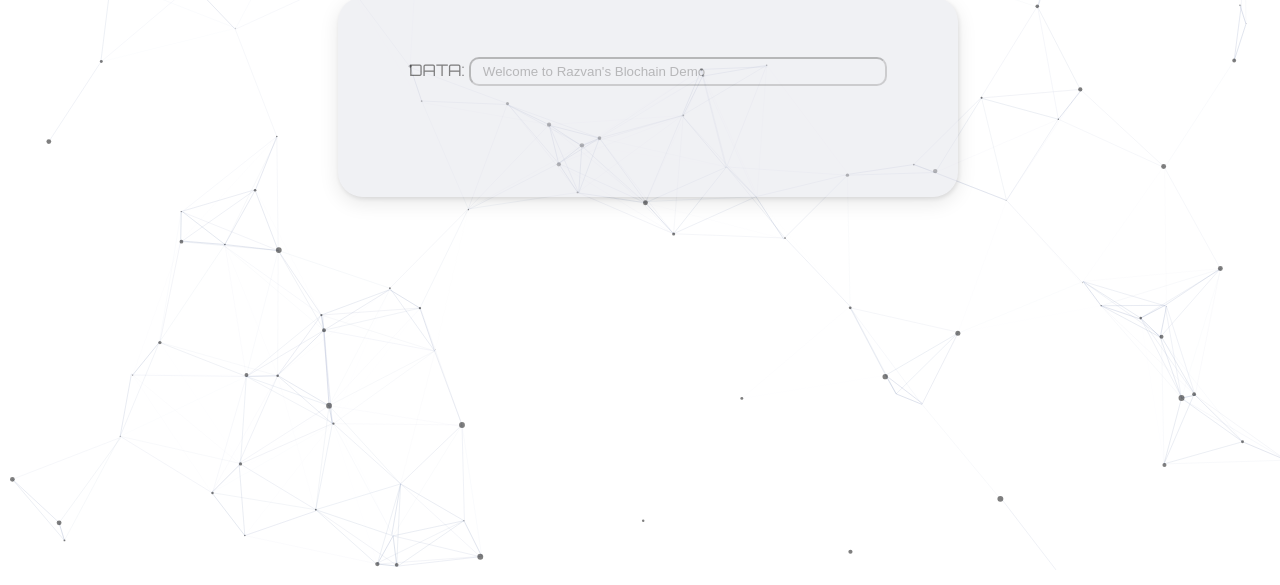
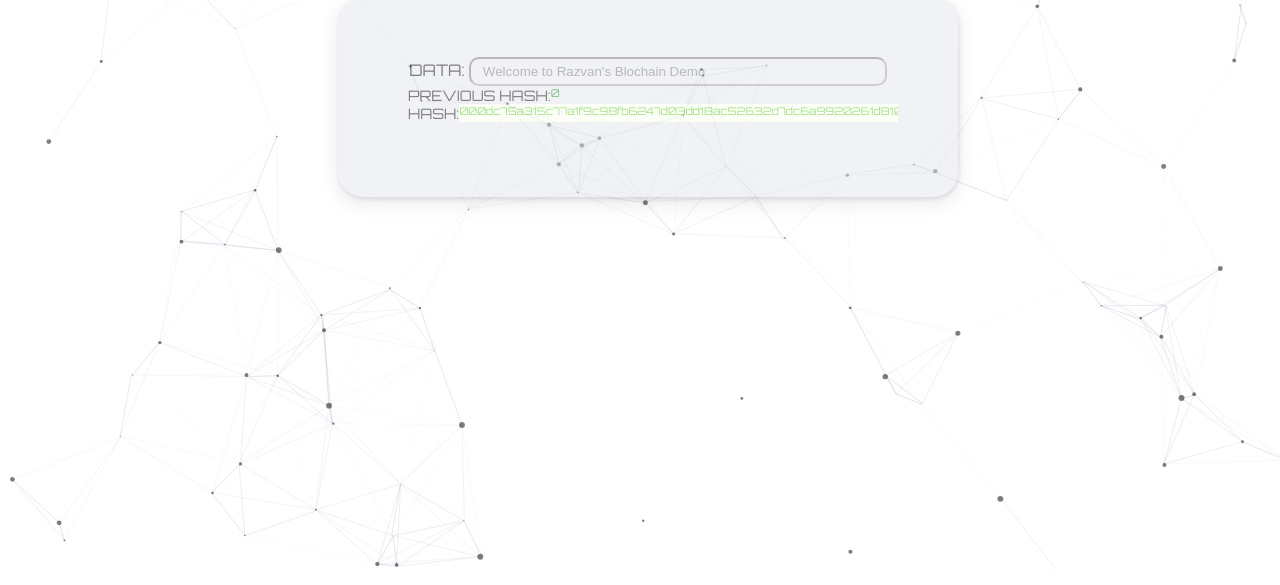
Before and after one commit to PixlCraft/BlockChainOverview, a plain HTML site: page index.html in a window 1280 px wide. Shown: the part 231-816 px from the top of the page. Drawn offline with Linux system fonts and the light colour scheme; a web font is replaced by a local one.

Commit message:
only frontend changes

```diff
--- a/index.html
+++ b/index.html
@@ -15,12 +15,23 @@
     <form>
       <label for="dataform">DATA</label>
       <input type="text" name="dataform" placeholder="Welcome to Razvan's Blochain Demo">
-      <span>
+    </form>
+    <div class="genesisPrevHashBox">
+      <div style="white-space: nowrap;font-size: 0.9em;font-family: 'Rajdhani', sans-serif;font-family: 'Orbitron', sans-serif; ">PREVIOUS HASH:</div>
+      <div data-show='true' class="textStyle" >
+        <span>0</span>
+      </div>
+    </div>
+    <div class="genesisHashBox">
+      <div style="font-size: 0.9em;font-family: 'Rajdhani', sans-serif;
+      font-family: 'Orbitron', sans-serif; ">HASH:</div>
+      <div data-show="true" class="textStyle textStyleHash">
+        <span class="ant-tag-text">000dc75a315c77a1f9c98fb6247d03dd18ac52632d7dc6a9920261d8109b37cf</span>
+      </div>
+    </div>
+  </div>
 
-      </span>
-    </form>
 
-  </div>
 
 
 
--- a/style.css
+++ b/style.css
@@ -64,9 +64,50 @@ input:hover {
 }
 label:after {
 	content: ":" ;
+	box-sizing: border-box;
 }
 
 label {
    font-family: 'Rajdhani', sans-serif;
    font-family: 'Orbitron', sans-serif;
 }
+
+.genesisPrevHashBox {
+   margin-left: 10px;
+   margin-bottom: :7px;
+   display: flex;
+   justify-content: flex-start;
+   flex-wrap: nowrap;
+   max-width: 100%;
+   overflow: auto;
+}
+
+.textStyle{
+	color: green;
+	font-size: 8pt;
+	float: right;
+	font-family: 'Rajdhani', sans-serif;
+	font-family: 'Orbitron', sans-serif;
+	cursor: default;
+	background:none;
+	border-color: transparent;
+}
+
+.genesisHashBox {
+	margin-left: 10px;
+	display: flex ;
+	justify-content: flex-start;
+	flex-wrap: nowrap;
+	max-width: 100%;
+	overflow:auto;
+}
+
+.textStyleHash {
+	color:#52c41a;
+	background:#f6ffed;
+	border-color: #b7eb8f;
+	display: block;
+	cursor: default;
+	max-width: 100%;
+	overflow: auto;
+}
```
Also changed, not shown: 1 other file.
